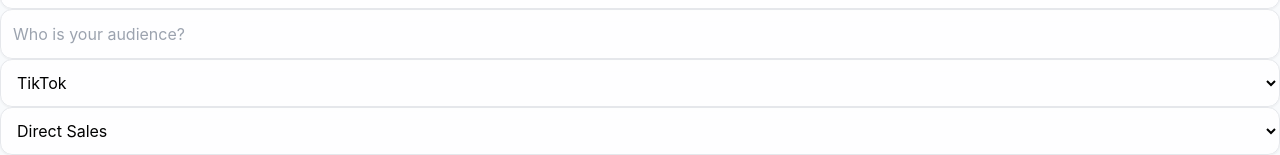
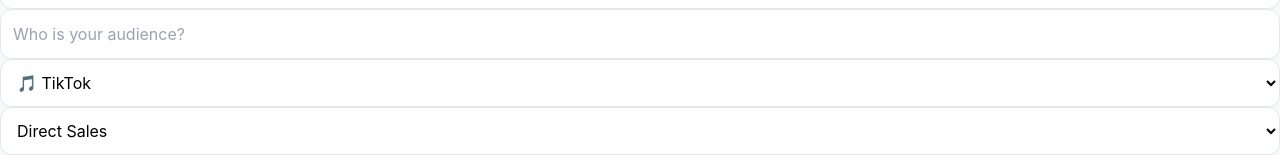
Before and after one commit to ravis128/ai-ad-creator, a React app in the folder frontend/: page / in a window 1280 px wide. Shown: the part 185-340 px from the top of the page. Built offline with nearby package versions, Linux system fonts and the light colour scheme; the HTML template or start-up script is replaced by a standard one.

Commit message:
added more platforms

```diff
--- a/frontend/src/App.jsx
+++ b/frontend/src/App.jsx
@@ -115,8 +115,15 @@ function App() {
               onChange={(e) => setPlatform(e.target.value)}
               className="inputPremium"
             >
-              <option>TikTok</option>
-              <option>Instagram Reels</option>
+              <option value="TikTok">🎵 TikTok</option>
+              <option value="Instagram Reels">📸 Instagram Reels</option>
+              <option value="YouTube Shorts">▶️ YouTube Shorts</option>
+              <option value="YouTube Ads">📺 YouTube Ads</option>
+              <option value="Facebook Ads">📘 Facebook Ads</option>
+              <option value="X (Twitter)">🐦 X (Twitter)</option>
+              <option value="LinkedIn">💼 LinkedIn</option>
+              <option value="Snapchat">👻 Snapchat</option>
+              <option value="Pinterest">📌 Pinterest</option>
             </select>
 
             <select
```
